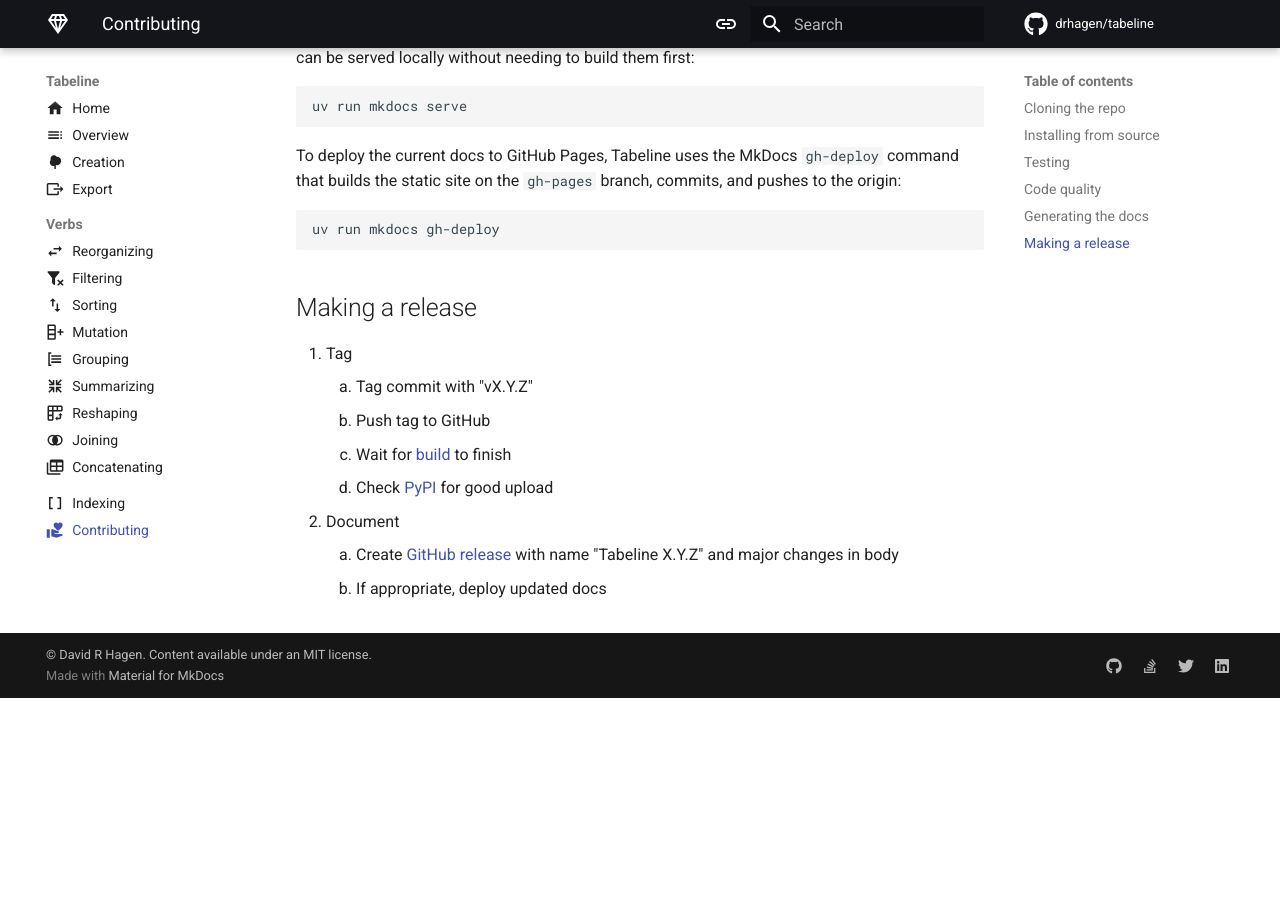
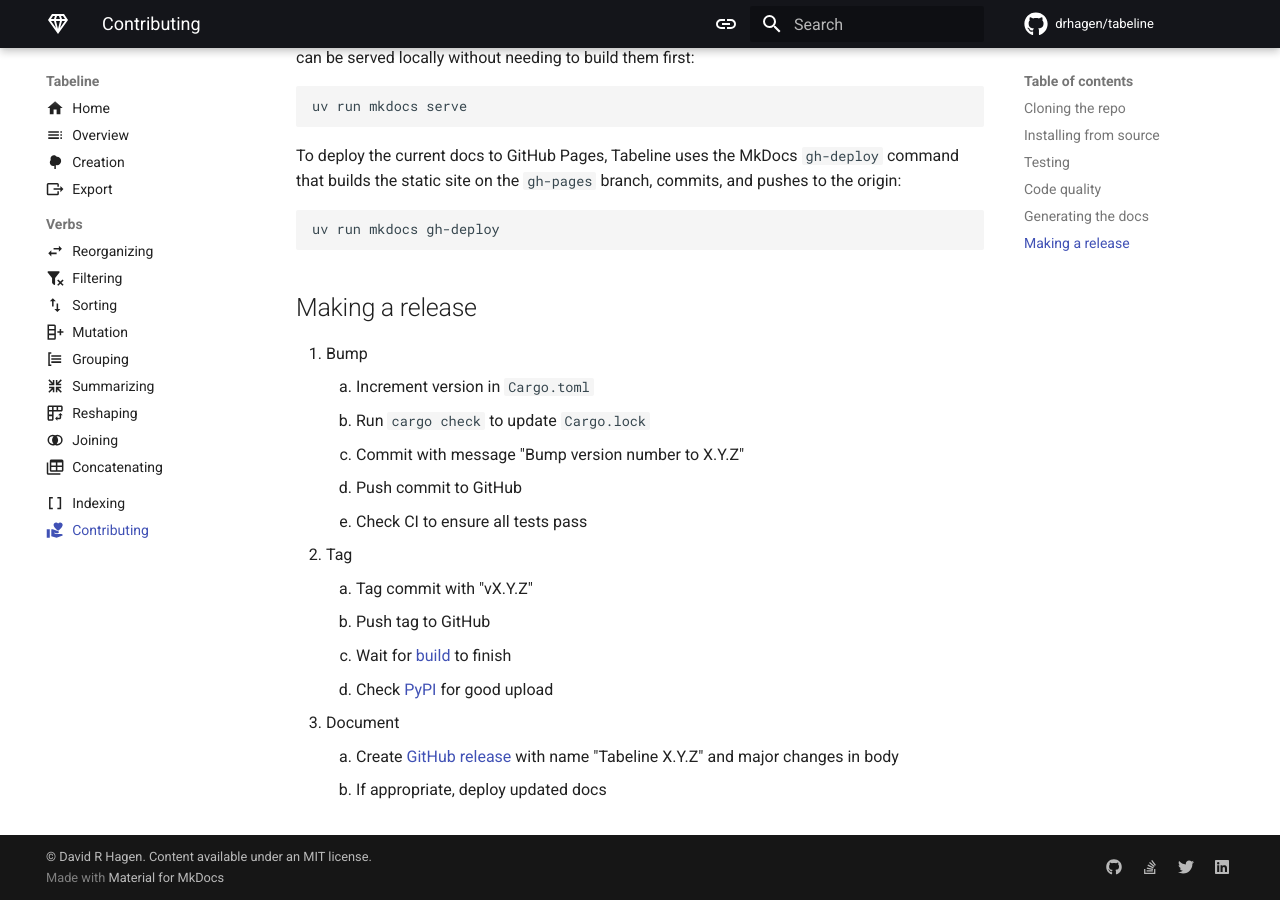
Before and after one commit to drhagen/tabeline, an MkDocs documentation site: the page built from docs/contributing.md, in a window 1280 px wide and 900 px high, scrolled down 1388 px. Built offline with MkDocs 1.6.1 and Material for MkDocs 9.7.7, drawn with Linux system fonts in a browser that asks for light colours; comment, search, counter and statistics services are not loaded; before the commit the page ends 2086 px from its top, so only the background shows below that.

Commit message:
Test release

```diff
--- a/Cargo.toml
+++ b/Cargo.toml
@@ -1,6 +1,6 @@
 [package]
 name = "tabeline"
-version = "0.1.0"
+version = "0.6.0-alpha-1"
 edition = "2021"
 
 [lib]
--- a/docs/contributing.md
+++ b/docs/contributing.md
@@ -67,11 +67,17 @@
 
 ## Making a release
 
-1. Tag
+1. Bump
+    1. Increment version in `Cargo.toml`
+    2. Run `cargo check` to update `Cargo.lock`
+    2. Commit with message "Bump version number to X.Y.Z"
+    3. Push commit to GitHub
+    4. Check CI to ensure all tests pass
+2. Tag
     1. Tag commit with "vX.Y.Z"
     2. Push tag to GitHub
     3. Wait for [build](https://github.com/drhagen/tabeline/actions/workflows/release.yml) to finish
     4. Check [PyPI](https://pypi.org/project/tabeline/) for good upload
-2. Document
+3. Document
     1. Create [GitHub release](https://github.com/drhagen/tabeline/releases) with name "Tabeline X.Y.Z" and major changes in body
     2. If appropriate, deploy updated docs
```
Also changed, not shown: 2 other files.
